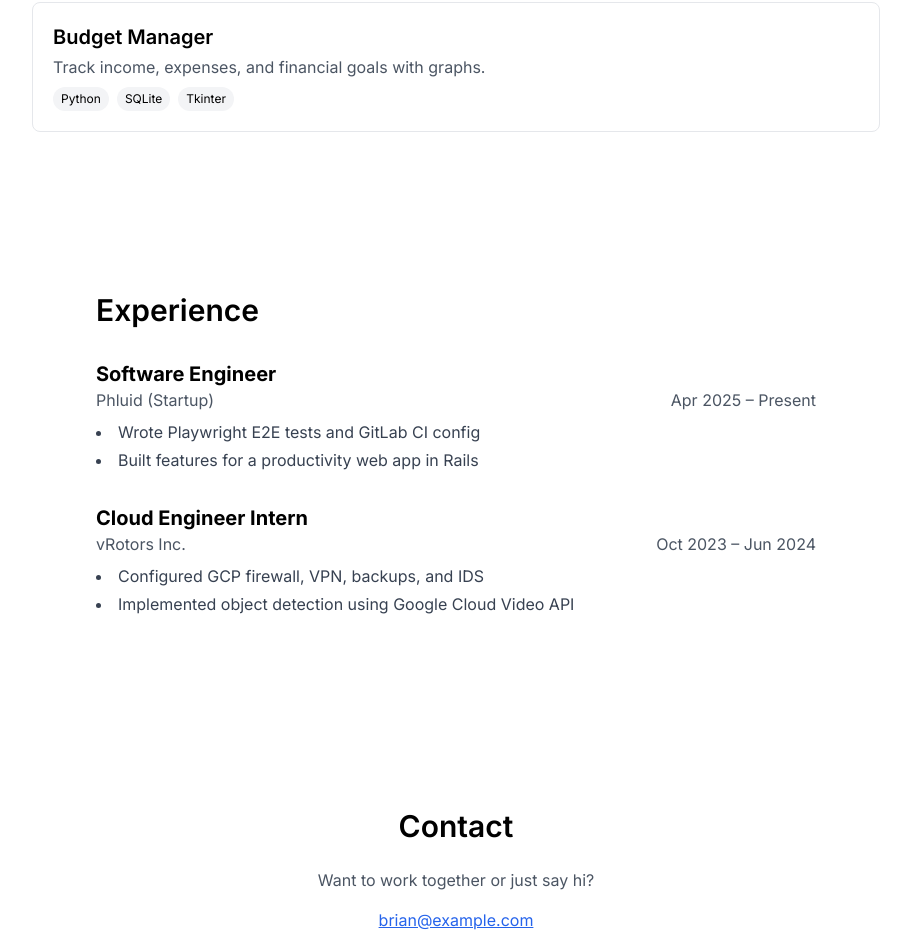
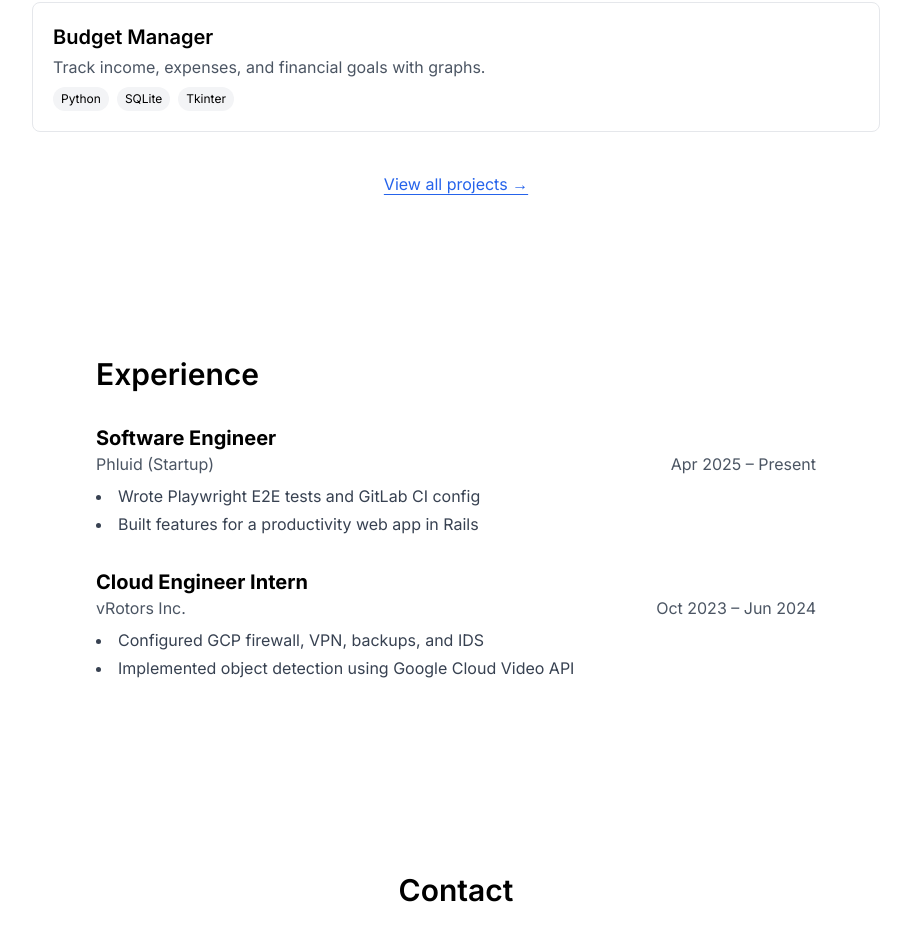
Before and after one commit to Brian-S-Poon/brianpoon.com, a React (Vite) app: page / in a window 1280 px wide. Shown: the part 1604-2540 px from the top of the page, without its empty margins (184-1095 px from the left). Built offline with nearby package versions, Linux system fonts and the light colour scheme; the HTML template or start-up script is replaced by a standard one.

Commit message:
add view all projects

```diff
--- a/src/components/Projects.jsx
+++ b/src/components/Projects.jsx
@@ -61,6 +61,15 @@ export default function Projects() {
           );
         })}
       </div>
+
+      <div className="mt-10 text-center">
+        <Link
+          to="/projects"
+          className="inline-block text-blue-600 dark:text-blue-400 font-medium underline underline-offset-4 hover:opacity-80 transition"
+        >
+          View all projects →
+        </Link>
+      </div>
     </motion.section>
   );
 }
```
